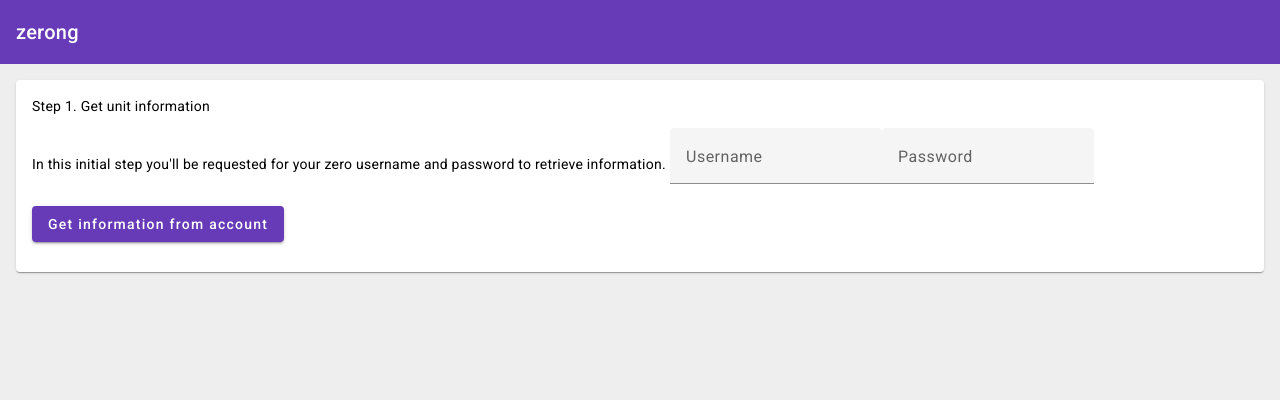
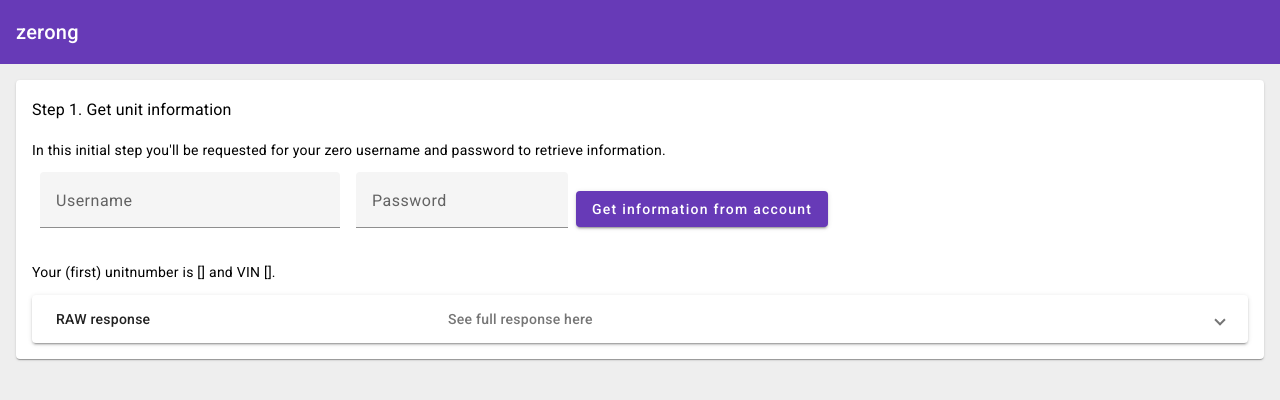
Before and after one commit to hanscappelle/zerong-webapp, an Angular app: page / in a window 1280 px wide. Shown: the top 400 px of the page. Built offline with nearby package versions, Linux system fonts and the light colour scheme.

Commit message:
style update

```diff
--- a/src/app/app.module.ts
+++ b/src/app/app.module.ts
@@ -11,6 +11,7 @@ import {MatInputModule} from "@angular/material/input";
 import { GetUnitsComponent } from './get-units/get-units.component';
 import {FormsModule} from "@angular/forms";
 import {HttpClientModule} from "@angular/common/http";
+import {MatExpansionModule} from "@angular/material/expansion";
 
 @NgModule({
   declarations: [
@@ -26,7 +27,8 @@ import {HttpClientModule} from "@angular/common/http";
     MatButtonModule,
     MatInputModule,
     FormsModule,
-    HttpClientModule
+    HttpClientModule,
+    MatExpansionModule
   ],
   providers: [],
   bootstrap: [AppComponent]
--- a/src/app/get-units/get-units.component.html
+++ b/src/app/get-units/get-units.component.html
@@ -1,8 +1,10 @@
-<p>Step 1. Get unit information</p>
+<h3>Step 1. Get unit information</h3>
 
 <p>
   In this initial step you'll be requested for your zero username and password to retrieve information.
-    <mat-form-field>
+</p>
+<p>
+  <mat-form-field class="username">
     <mat-label>Username</mat-label>
     <input matInput placeholder="user@zero" [(ngModel)]="username">
   </mat-form-field>
@@ -12,4 +14,15 @@
   </mat-form-field>
   <button mat-raised-button color="primary" (click)="getUnits()">Get information from account</button>
 </p>
+<p>Your (first) unitnumber is [<span class="id">{{unit}}</span>] and VIN [<span class="id">{{vin}}</span>].</p>
+<mat-expansion-panel>
+  <mat-expansion-panel-header>
+    <mat-panel-title>
+      RAW response
+    </mat-panel-title>
+    <mat-panel-description>
+      See full response here
+    </mat-panel-description>
+  </mat-expansion-panel-header>
   <pre>{{response | json}}</pre>
+</mat-expansion-panel>
--- a/src/app/get-units/get-units.component.scss
+++ b/src/app/get-units/get-units.component.scss
@@ -0,0 +1,13 @@
+mat-form-field {
+  margin: 0 8px;
+}
+
+.username {
+  width: 300px;
+}
+
+.id {
+  font-family: monospace;
+  font-weight: 200;
+  font-size: large;
+}
--- a/src/app/get-units/get-units.component.ts
+++ b/src/app/get-units/get-units.component.ts
@@ -14,6 +14,9 @@ export class GetUnitsComponent {
 
   response: any;
 
+  unit: string = '';
+  vin: string = '';
+
   constructor(
     private service: MongolService,
   ) {
@@ -22,7 +25,12 @@ export class GetUnitsComponent {
 
   getUnits() {
     this.service.getUnits(this.username, this.password).subscribe(
-      response => this.response = response
+      response => {
+        this.response = response
+        console.log("received response is ", response)
+        this.unit = response[0].unitnumber
+        this.vin = response[0].name
+      }
     );
 
   }
```
Lines whose indentation alone changed are shown as unchanged.
